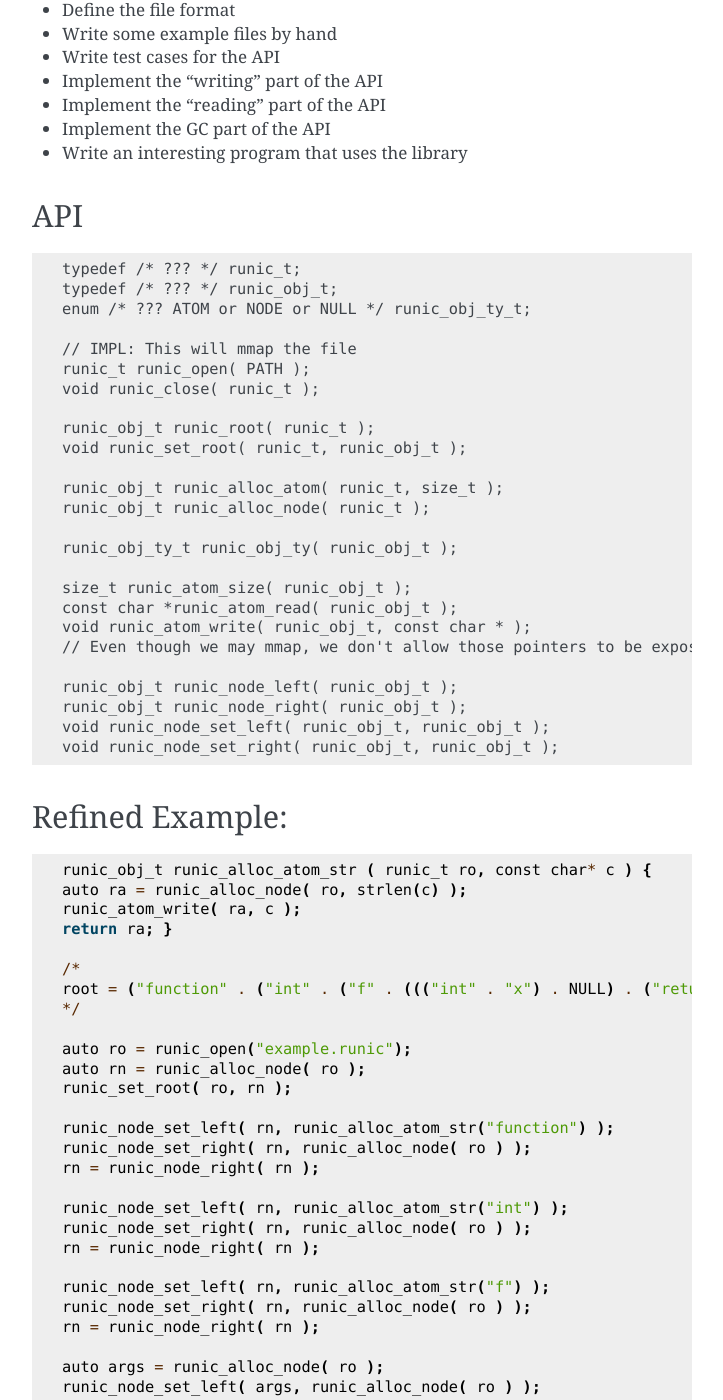
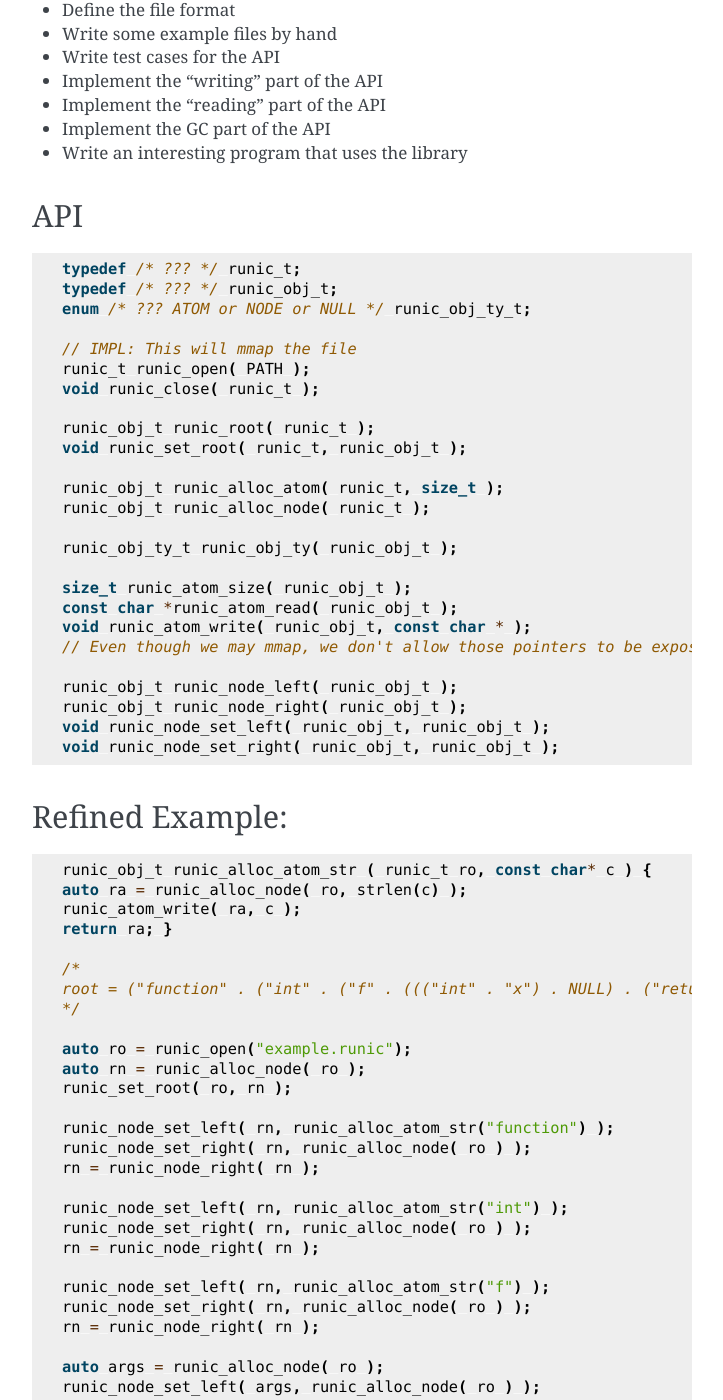
Before and after one commit to jeapostrophe/runic, a Sphinx documentation site: the page built from docs/source/intro.rst, in a window 1280 px wide and 1400 px high, scrolled down 1622 px. Shown: the whole window, without its empty margins (388-1111 px from the left). Built offline with Sphinx 7.4.7, drawn with Linux system fonts in a browser that asks for light colours; some of the changed text lies outside the part shown.

Commit message:
Fixing code blocks

```diff
--- a/docs/source/intro.rst
+++ b/docs/source/intro.rst
@@ -9,7 +9,7 @@
 ---------
 A file format for trees that can encode programs directly as ASTs. For example, the program :c:`int f ( int x ) { return 2 * x + 3; }` is normally stored as a string, but in our format ("Runic"), it will be stored as a tree: :c:`(function int f ([int x]) (return (+ (* 2 x) 3)))` where ()s indicate nodes as below:
 
-.. code-block::
+.. code-block:: #
 
         FUNCTION
    /    /    \      \
@@ -24,7 +24,7 @@
 
 But the tree is NOT stored linearized, instead it is stored as a binary encoding. For example, it might be stored like this:
 
-.. code-block::
+.. code-block:: racket
 
 	RUNIC
 	0
@@ -44,7 +44,7 @@
 
 This is just a sketch! The file starts with a magic number. Next, is the address of the first object (the top of the tree.) Then objects are encoded as the text data, then the number of children, then the children. In the real format, the pointers number, would be the offset in the file. So for example, if the first node ("0") stored pointers as 64-bits, then the second node ("1") would actually be stored at address 48, because there are 8 bytes in "function" and then 5 64-bit numbers. That is, the file would look like this…
 
-.. code-block::
+.. code-block:: #
 
 	RUNIC\0\0\0\0\0\0\0\0function\0\0\0\0\0\0\0\4\0\0\0\0\0\0\0\48....
 
@@ -67,7 +67,7 @@
 
 API
 ----
-.. code-block::
+.. code-block:: c
 
 	typedef /* ??? */ runic_t;
 	typedef /* ??? */ runic_obj_t;
@@ -98,7 +98,7 @@
 
 Refined Example:
 -----------------
-.. code-block::
+.. code-block:: c++
 
 	runic_obj_t runic_alloc_atom_str ( runic_t ro, const char* c ) {
 	auto ra = runic_alloc_node( ro, strlen(c) );
@@ -152,7 +152,7 @@
 
 File Format Details
 --------------------
-.. code-block::
+.. code-block:: c
 
 	// FILE = MAGIC NUMBER, OFFSET of ROOT, OFFSET of FREE
 	struct {
@@ -179,7 +179,7 @@
 
 Implementation Sketch
 ----------------------
-.. code-block::
+.. code-block:: c
 
 	void runic_node_set_left( runic_obj_t ro, runic_obj_t nl ) {
 	runic_t r = ro->file;
```
